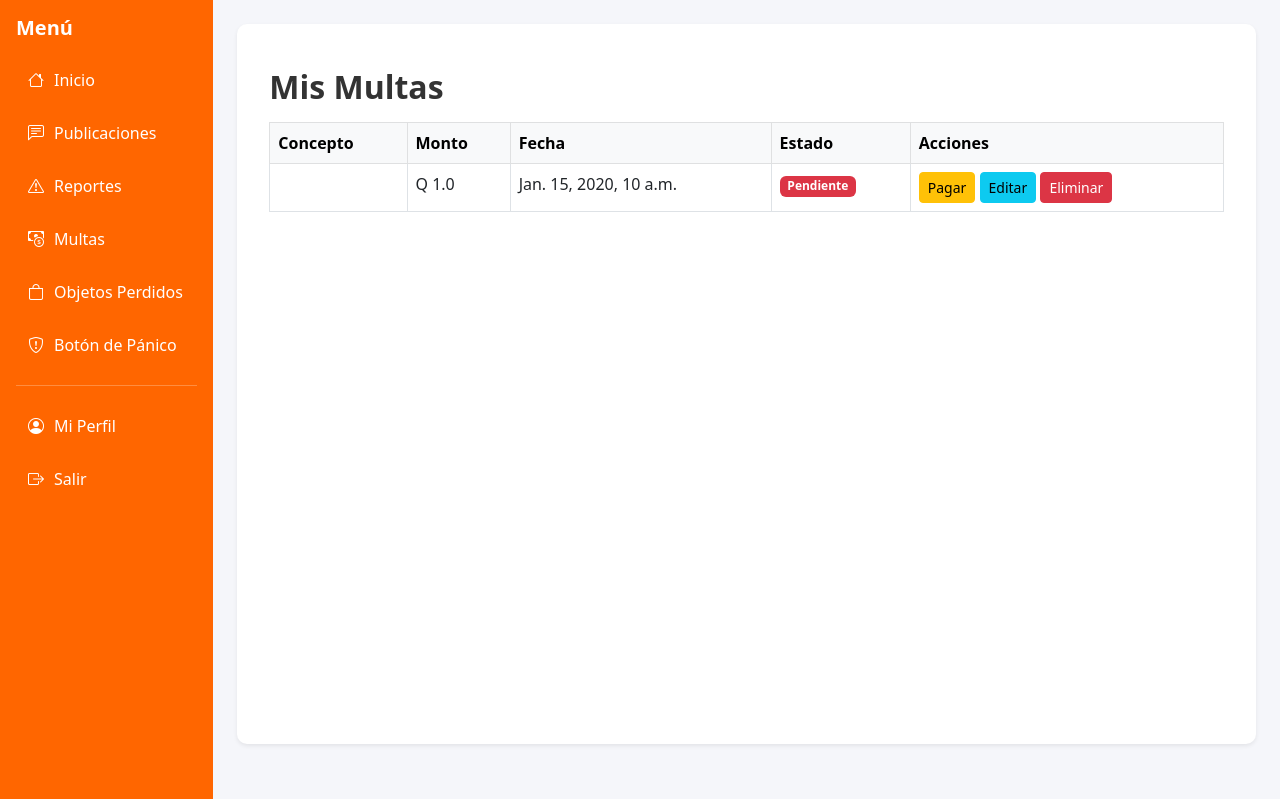
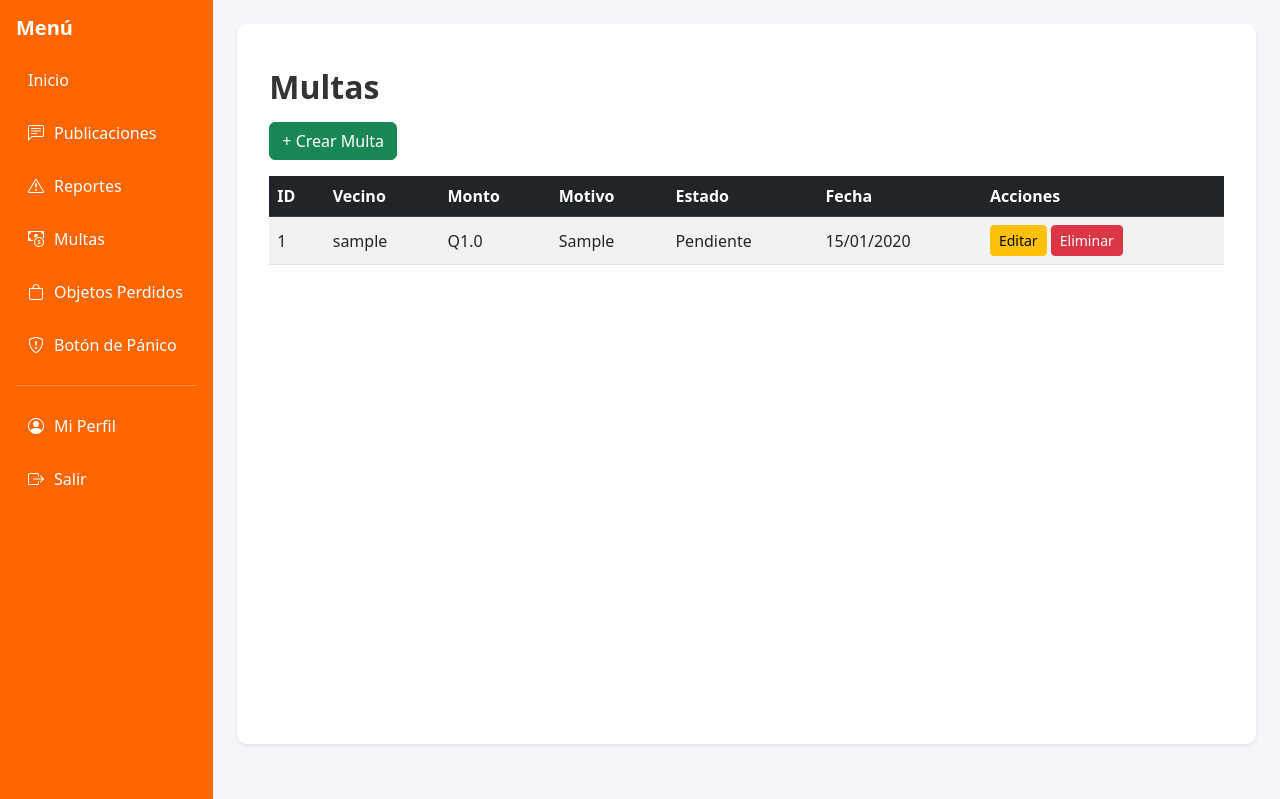
Before and after one commit to Seba-sRod-1808/Vizinho, a Django app: page /multas/ in a window 1280 px wide. Shown: the top 799 px of the page. Run offline with Django 5.2, Linux system fonts and the light colour scheme; a user stored in the database is signed in; tables that the repository leaves empty hold one stand-in row (values such as "Sample post").

Commit message:
Corregidos errores en el sistema de multas

```diff
--- a/core/templates/base.html
+++ b/core/templates/base.html
@@ -34,7 +34,13 @@
       <!-- Sidebar -->
       <div class="col-md-3 col-lg-2 sidebar p-3">
         <h5 class="fw-bold mb-3">Menú</h5>
-        <a href="{% url 'dashboard' %}"><i class="bi bi-house"></i> Inicio</a>
+        {% if user.is_authenticated %}
+          {% if user.rol == "admin" or user.is_superuser %}
+            <a href="{% url 'dashboard_admin' %}" class="nav-link text-white">Inicio</a>
+          {% else %}
+            <a href="{% url 'dashboard' %}" class="nav-link text-white">Inicio</a>
+          {% endif %}
+        {% endif %}
         <a href="{% url 'lista_publicaciones' %}"><i class="bi bi-chat-left-text"></i> Publicaciones</a>
         <a href="{% url 'lista_reportes' %}"><i class="bi bi-exclamation-triangle"></i> Reportes</a>
         <a href="{% url 'lista_multas' %}"><i class="bi bi-cash-coin"></i> Multas</a>
--- a/core/templates/multas/lista_multas.html
+++ b/core/templates/multas/lista_multas.html
@@ -1,46 +1,53 @@
 {% extends "base.html" %}
-{% block title %}Multas{% endblock %}
+{% block title %}Lista de Multas{% endblock %}
+{% block content %}
 
-{% block content %}
 <div class="container mt-4">
-  <h2 class="fw-bold mb-3">Mis Multas</h2>
+  <h2 class="fw-bold mb-3">Multas</h2>
 
-  <table class="table table-bordered">
-    <thead class="table-light">
+  {% if es_admin %}
+    <a href="{% url 'crear_multa' %}" class="btn btn-success mb-3">+ Crear Multa</a>
+  {% endif %}
+
+  <div class="table-responsive">
+    <table class="table table-striped table-hover align-middle">
+      <thead class="table-dark">
         <tr>
-        <th>Concepto</th>
+          <th>ID</th>
+          <th>Vecino</th>
           <th>Monto</th>
+          <th>Motivo</th>
+          <th>Estado</th>
           <th>Fecha</th>
-        <th>Estado</th>
           <th>Acciones</th>
         </tr>
       </thead>
       <tbody>
         {% for multa in multas %}
         <tr>
-        <td>{{ multa.concepto }}</td>
-        <td>Q {{ multa.monto }}</td>
-        <td>{{ multa.fecha }}</td>
+          <td>{{ multa.id }}</td>
+          <td>{{ multa.vecino.username }}</td>
+          <td>Q{{ multa.monto }}</td>
+          <td>{{ multa.motivo }}</td>
+          <td>{{ multa.estado }}</td>
+          <td>{{ multa.fecha|date:"d/m/Y" }}</td>
           <td>
-          {% if multa.pagada %}
-            <span class="badge bg-success">Pagada</span>
+            {% if es_admin %}
+              <a href="{% url 'editar_multa' multa.id %}" class="btn btn-warning btn-sm">Editar</a>
+              <a href="{% url 'eliminar_multa' multa.id %}" class="btn btn-danger btn-sm">Eliminar</a>
             {% else %}
-            <span class="badge bg-danger">Pendiente</span>
+              {% if multa.estado == "Pendiente" %}
+                <a href="{% url 'pagar_multa' multa.id %}" class="btn btn-success btn-sm">Pagar</a>
+              {% endif %}
             {% endif %}
           </td>
-        <td>
-          {% if not multa.pagada %}
-            <a href="{% url 'pagar_multa' multa.id %}" class="btn btn-warning btn-sm">Pagar</a>
-          {% else %}
-            <button class="btn btn-secondary btn-sm" disabled>Pagada</button>
-          {% endif %}
-
-          <a href="{% url 'editar_multa' multa.id %}" class="btn btn-info btn-sm">Editar</a>
-          <a href="{% url 'eliminar_multa' multa.id %}" class="btn btn-danger btn-sm">Eliminar</a>
-        </td>
         </tr>
+        {% empty %}
+        <tr><td colspan="7" class="text-center">No hay multas registradas.</td></tr>
         {% endfor %}
       </tbody>
     </table>
   </div>
+</div>
+
 {% endblock %}
--- a/core/views.py
+++ b/core/views.py
@@ -61,8 +61,16 @@ class ReporteListView(LoginRequiredMixin, ListView):
     context_object_name = "reportes"
 
     def get_queryset(self):
-        return Reporte.objects.filter(_vecino=self.request.user)
+        u = self.request.user
+        if u.is_superuser or u.rol == "admin":
+            return Reporte.objects.all().order_by("-_fecha")
+        return Reporte.objects.filter(_vecino=u).order_by("-_fecha")
 
+    def get_context_data(self, **kwargs):
+        ctx = super().get_context_data(**kwargs)
+        u = self.request.user
+        ctx["es_admin"] = (u.is_superuser or u.rol == "admin")
+        return ctx
 
 class ReporteCreateView(LoginRequiredMixin, CreateView):
     model = Reporte
@@ -113,9 +121,14 @@ class MultaListView(LoginRequiredMixin, ListView):
     def get_queryset(self):
         user = self.request.user
         if user.rol == "admin" or user.is_superuser:
-            return Multa.objects.all()
-        else:
-            return Multa.objects.filter(_vecino=user)
+            return Multa.objects.all().order_by("-_fecha")
+        return Multa.objects.filter(_vecino=user).order_by("-_fecha")
+
+    def get_context_data(self, **kwargs):
+        context = super().get_context_data(**kwargs)
+        user = self.request.user
+        context["es_admin"] = (user.rol == "admin" or user.is_superuser)
+        return context
 
 class MultaCreateView(LoginRequiredMixin, SoloAdminMixin, CreateView):
     model = Multa
@@ -124,7 +137,7 @@ class MultaCreateView(LoginRequiredMixin, SoloAdminMixin, CreateView):
     success_url = reverse_lazy("lista_multas")
 
     def form_valid(self, form):
-        form.instance._vecino = self.request.user
+        form.instance._vecino = form.cleaned_data["_vecino"]
         return super().form_valid(form)
 
 class MultaUpdateView(LoginRequiredMixin, SoloAdminMixin, UpdateView):
@@ -143,6 +156,7 @@ class MultaDeleteView(LoginRequiredMixin, SoloAdminMixin, DeleteView):
 class PagarMultaView(LoginRequiredMixin, View):
     def post(self, request, pk):
         multa = get_object_or_404(Multa, pk=pk, _vecino=request.user)
+        multa.estado = "Pagada"
         multa.pagar()
         return redirect("lista_multas")
 
@@ -195,7 +209,7 @@ class DashboardAdminView(LoginRequiredMixin, SoloAdminMixin, TemplateView):
         # datos que se pasarán a la plantilla al renderizar el controlador y permite
         # personalizar el contexto que estará disponible en la plantilla.
         context["reportes_pendientes"] = Reporte.objects.filter(_estado="Recibido").count()
-        context["multas_pendientes"] = Multa.objects.filter(_estado=False).count()
+        context["multas_pendientes"] = Multa.objects.filter(_estado="Pendiente").count()
         context["publicaciones_recientes"] = Publicacion.objects.order_by("-_fecha")[:5]
         context["alertas_activas"] = BotonPanico.objects.filter(_activo=True).count()
         return context
@@ -219,7 +233,7 @@ class CrearObjetoPerdidoView(LoginRequiredMixin, CreateView):
 class CrearUsuarioView(LoginRequiredMixin, SoloAdminMixin, CreateView):
     model = Usuario
     form_class = CrearUsuarioForm
-    template_name = "administrador/crear_usuario.html"
+    template_name = "crear-usuario/crear_usuario.html"
     success_url = reverse_lazy("dashboard_admin")
 
     def form_valid(self, form):
```
Also changed, not shown: core/forms.py (+10 -1 lines). Lines whose indentation alone changed are shown as unchanged.
